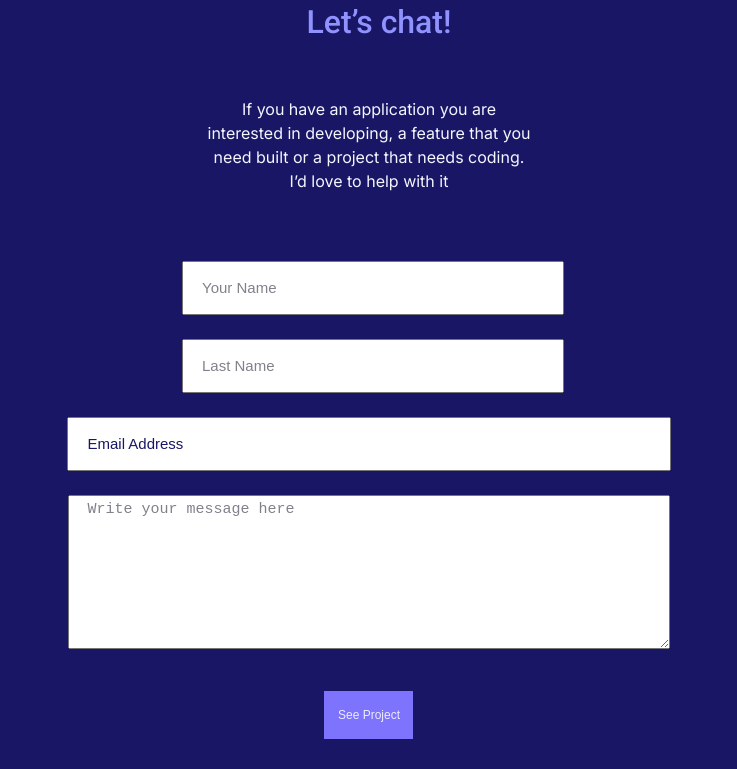
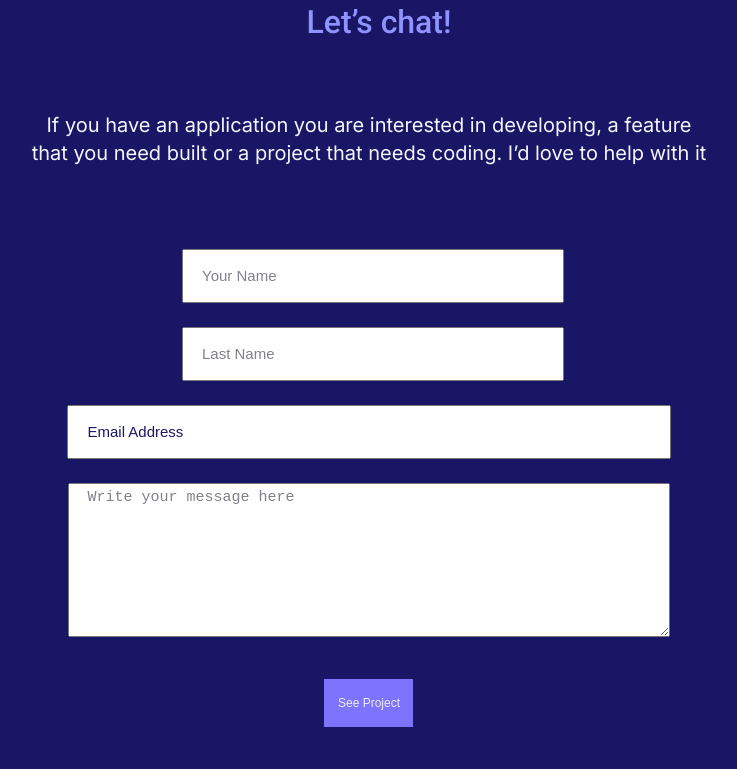
Before and after one commit to GraceAbike/Portfolio, a website: page index.html in a window 1280 px wide. Shown: the part 3257-4026 px from the top of the page, without its empty margins (263-1000 px from the left). Drawn offline with nearby package versions, Linux system fonts and the light colour scheme.

Commit message:
Add form content paragraph in css

```diff
--- a/style.css
+++ b/style.css
@@ -605,12 +605,12 @@ input {
     margin-top: 90px;
   }
 
-  /* .form-content p {
+  .form-content p {
     width: 684px;
     font-size: 20px;
     line-height: 28px;
     padding: 10px 20%;
-  } */
+  }
 
   /* .row {
     display: flex;
```
